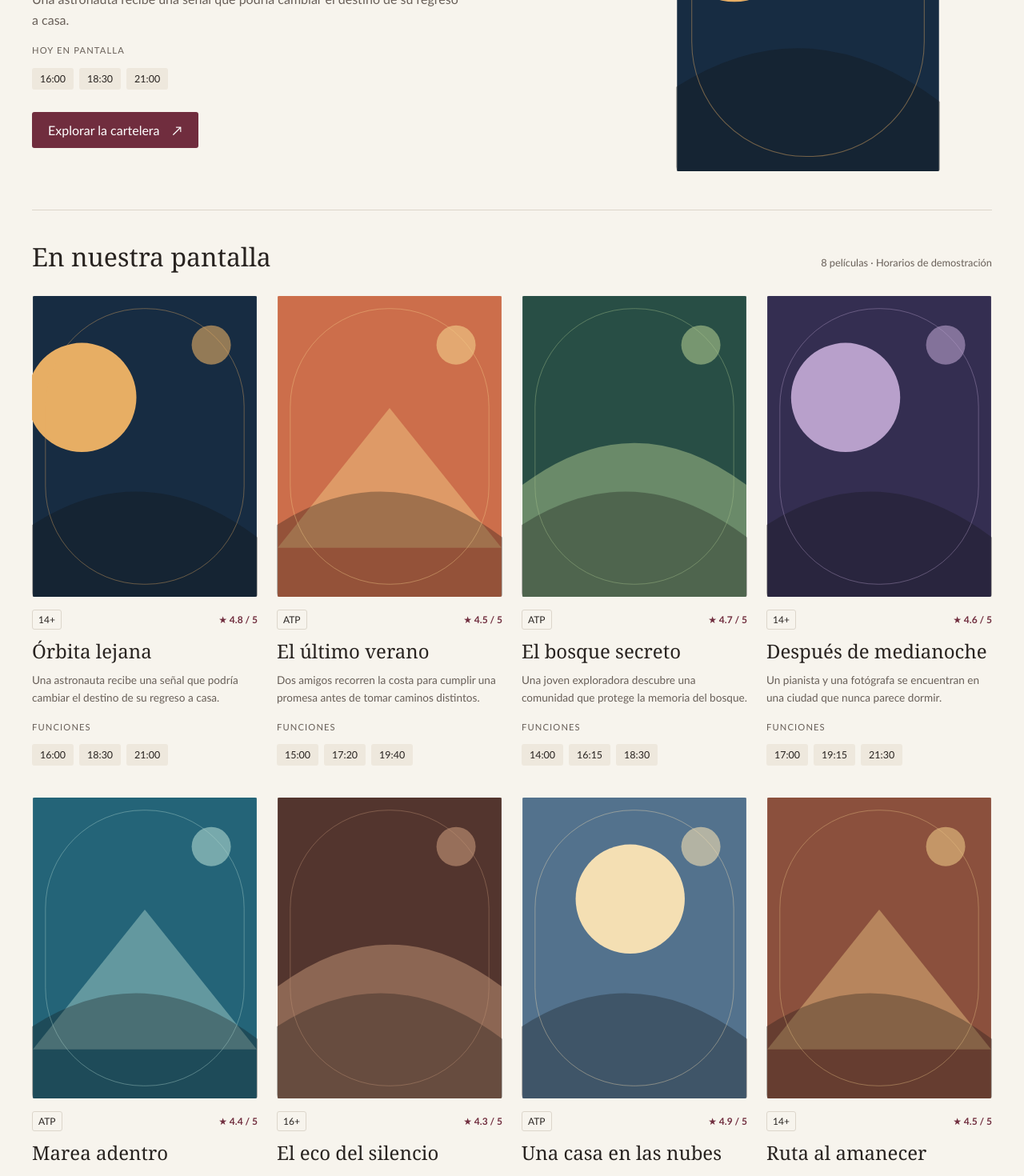
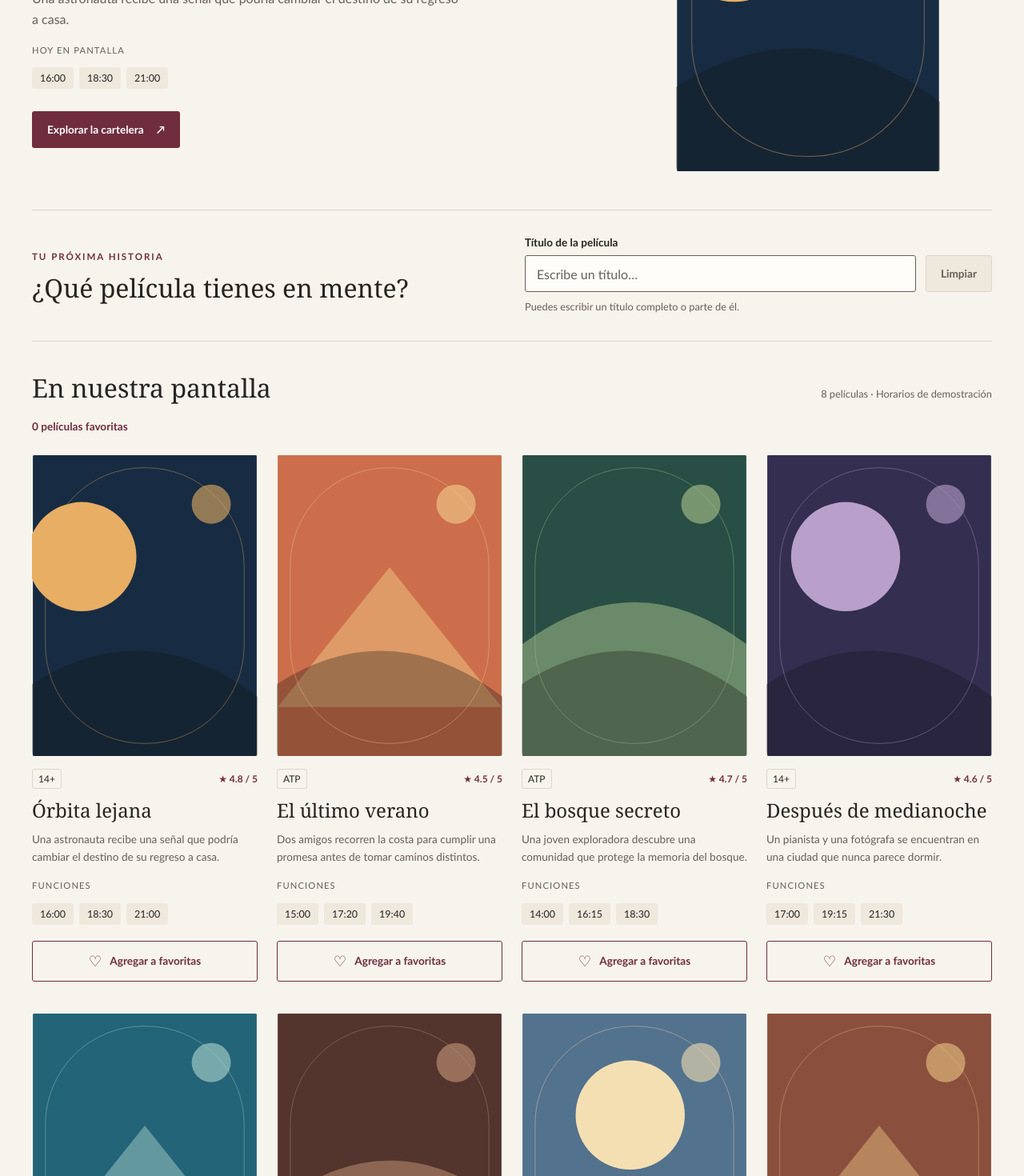
Before and after one commit to CODEcarbajal/Lab_09-React, a React (Vite) app: page / in a window 1280 px wide. Shown: the part 380-1850 px from the top of the page at 80% size. Built offline with nearby package versions, Linux system fonts and the light colour scheme.

Commit message:
feat: implementar componentes y eventos del laboratorio 10 pasos 1 a 6

```diff
--- a/src/App.jsx
+++ b/src/App.jsx
@@ -1,17 +1,37 @@
+import { useState } from 'react'
 import Footer from './componentes/Footer.jsx'
 import { cine, navegacion } from './datos/cine.js'
 import Header from './componentes/Header.jsx'
 import Hero from './componentes/Hero.jsx'
 import MovieList from './componentes/MovieList.jsx'
+import MovieSearch from './componentes/MovieSearch/MovieSearch.jsx'
 import { peliculas } from './datos/peliculas.js'
 
 export default function App() {
+  const [favoriteIds, setFavoriteIds] = useState([])
+  const [searchText, setSearchText] = useState('')
+
+  function toggleFavorite(movieId) {
+    setFavoriteIds((currentIds) => (
+      currentIds.includes(movieId)
+        ? currentIds.filter((id) => id !== movieId)
+        : [...currentIds, movieId]
+    ))
+  }
+
   return (
     <>
       <Header nombre={cine.nombre} navegacion={navegacion} />
       <main id="inicio" className="contenedor">
         <Hero pelicula={peliculas[0]} />
-        <MovieList peliculas={peliculas} />
+        <section className="search-panel" aria-labelledby="search-heading">
+          <div>
+            <span className="etiqueta">Tu próxima historia</span>
+            <h2 id="search-heading">¿Qué película tienes en mente?</h2>
+          </div>
+          <MovieSearch value={searchText} onChange={setSearchText} />
+        </section>
+        <MovieList peliculas={peliculas} favoriteIds={favoriteIds} onToggleFavorite={toggleFavorite} />
       </main>
       <Footer cine={cine} />
     </>
--- /dev/null
+++ b/src/componentes/Button/Button.jsx
@@ -0,0 +1,9 @@
+export default function Button({ children, variant = 'primary', className = '', href, type = 'button', ...props }) {
+  const classes = `button button--${variant} ${className}`.trim()
+
+  if (href) {
+    return <a className={classes} href={href} {...props}>{children}</a>
+  }
+
+  return <button className={classes} type={type} {...props}>{children}</button>
+}
--- a/src/componentes/Hero.jsx
+++ b/src/componentes/Hero.jsx
@@ -1,3 +1,5 @@
+import Button from './Button/Button.jsx'
+
 export default function Hero({ pelicula }) {
   return (
     <section className="portada" aria-labelledby="titulo-principal">
@@ -17,7 +19,7 @@ export default function Hero({ pelicula }) {
             <li key={hora}><time dateTime={hora}>{hora}</time></li>
           ))}
         </ul>
-        <a className="portada-enlace" href="#cartelera">Explorar la cartelera <span aria-hidden="true">↗</span></a>
+        <Button className="portada-enlace" href="#cartelera">Explorar la cartelera <span aria-hidden="true">↗</span></Button>
       </div>
       <img className="portada-imagen" src={pelicula.imagen} alt={`Cartel ilustrado de ${pelicula.titulo}`} width="600" height="800" />
     </section>
--- a/src/componentes/MovieCard.jsx
+++ b/src/componentes/MovieCard.jsx
@@ -1,4 +1,6 @@
-export default function MovieCard({ pelicula }) {
+import Button from './Button/Button.jsx'
+
+export default function MovieCard({ pelicula, isFavorite = false, onToggleFavorite }) {
   return (
     <article className="pelicula" aria-labelledby={`titulo-${pelicula.id}`}>
       <img src={pelicula.imagen} alt={`Cartel ilustrado de ${pelicula.titulo}`} width="600" height="800" />
@@ -12,6 +14,16 @@ export default function MovieCard({ pelicula }) {
       <ul className="horarios" aria-label={`Horarios de ${pelicula.titulo}`}>
         {pelicula.horarios.map((hora) => <li key={hora}><time dateTime={hora}>{hora}</time></li>)}
       </ul>
+      <Button
+        variant={isFavorite ? 'primary' : 'secondary'}
+        className="favorite-button"
+        aria-pressed={isFavorite}
+        aria-label={`${isFavorite ? 'Quitar de' : 'Agregar a'} favoritas: ${pelicula.titulo}`}
+        onClick={() => onToggleFavorite(pelicula.id)}
+      >
+        <span aria-hidden="true">{isFavorite ? '♥' : '♡'}</span>
+        {isFavorite ? 'En favoritas' : 'Agregar a favoritas'}
+      </Button>
     </article>
   )
 }
--- a/src/componentes/MovieList.jsx
+++ b/src/componentes/MovieList.jsx
@@ -1,14 +1,24 @@
 import MovieCard from './MovieCard.jsx'
 
-export default function MovieList({ peliculas }) {
+export default function MovieList({ peliculas, favoriteIds = [], onToggleFavorite }) {
   return (
     <section id="cartelera" className="cartelera" aria-labelledby="titulo-cartelera">
       <div className="titulo-seccion">
         <h2 id="titulo-cartelera">En nuestra pantalla</h2>
         <p className="nota">{peliculas.length} películas · Horarios de demostración</p>
       </div>
+      <p className="favorites-count" role="status">
+        {favoriteIds.length} {favoriteIds.length === 1 ? 'película favorita' : 'películas favoritas'}
+      </p>
       <div className="rejilla">
-        {peliculas.map((pelicula) => <MovieCard key={pelicula.id} pelicula={pelicula} />)}
+        {peliculas.map((pelicula) => (
+          <MovieCard
+            key={pelicula.id}
+            pelicula={pelicula}
+            isFavorite={favoriteIds.includes(pelicula.id)}
+            onToggleFavorite={onToggleFavorite}
+          />
+        ))}
       </div>
     </section>
   )
--- /dev/null
+++ b/src/componentes/MovieSearch/MovieSearch.jsx
@@ -0,0 +1,27 @@
+import { useId } from 'react'
+import Button from '../Button/Button.jsx'
+
+export default function MovieSearch({ value, onChange }) {
+  const inputId = useId()
+  const hintId = `${inputId}-hint`
+
+  return (
+    <div className="movie-search">
+      <label className="form-label" htmlFor={inputId}>Título de la película</label>
+      <div className="movie-search-controls">
+        <input
+          className="form-input"
+          id={inputId}
+          name="movie-search"
+          type="search"
+          value={value}
+          onChange={(event) => onChange(event.target.value)}
+          placeholder="Escribe un título…"
+          aria-describedby={hintId}
+        />
+        <Button variant="secondary" disabled={!value} onClick={() => onChange('')}>Limpiar</Button>
+      </div>
+      <p id={hintId} className="form-hint">Puedes escribir un título completo o parte de él.</p>
+    </div>
+  )
+}
--- a/src/estilos/base.css
+++ b/src/estilos/base.css
@@ -2,11 +2,18 @@
 html { scroll-behavior: smooth; scroll-padding-top: 2rem; }
 body { margin: 0; }
 a { color: inherit; text-underline-offset: 5px; }
-a:focus-visible { outline: 3px solid var(--vino); outline-offset: 5px; }
+a:focus-visible, button:focus-visible, input:focus-visible { outline: 3px solid var(--vino); outline-offset: 5px; }
+button, input { font: inherit; }
+button { cursor: pointer; }
+button:disabled { cursor: not-allowed; }
 img { display: block; max-width: 100%; }
 h1, h2, h3, p { margin: 0; }
 h1, h2, h3 { font-family: Georgia, 'Times New Roman', serif; font-weight: 400; }
 p { line-height: 1.65; }
+.form-label { display: block; margin-bottom: 8px; font-size: 0.85rem; font-weight: 700; }
+.form-input { width: 100%; min-width: 0; min-height: 46px; padding: 12px 14px; color: var(--tinta); background: #fffdf9; border: 1px solid var(--gris); border-radius: 3px; }
+.form-input::placeholder { color: var(--gris); }
+.form-hint { margin-top: 8px; color: var(--gris); font-size: 0.8rem; }
 ::selection { color: white; background: var(--vino); }
 @media (prefers-reduced-motion: reduce) {
   html { scroll-behavior: auto; }
--- a/src/estilos/componentes.css
+++ b/src/estilos/componentes.css
@@ -2,8 +2,21 @@
 .nota { color: var(--gris); font-size: 0.8rem; }
 .portada-imagen { width: 100%; height: auto; max-width: 330px; justify-self: center; aspect-ratio: 3 / 4; object-fit: cover; border-radius: 3px; }
 .portada-meta { display: flex; align-items: center; flex-wrap: wrap; gap: 14px; margin-bottom: 20px; font-size: 0.85rem; }
-.portada-enlace { display: inline-flex; align-items: center; gap: 16px; margin-top: 28px; padding: 13px 20px; background: var(--vino); color: white; text-decoration: none; border-radius: 3px; }
-.portada-enlace:hover { background: #55222f; }
+.button { display: inline-flex; align-items: center; justify-content: center; gap: 10px; min-height: 46px; padding: 12px 18px; border: 1px solid transparent; border-radius: 3px; font-size: 0.85rem; font-weight: 700; line-height: 1.35; text-align: center; text-decoration: none; }
+.button--primary { background: var(--vino); color: white; }
+.button--primary:hover { background: #55222f; }
+.button--secondary { background: transparent; border-color: var(--vino); color: var(--vino); }
+.button--secondary:hover { background: #eee3e2; }
+.button:disabled { color: var(--gris); border-color: var(--borde); background: #eee8dd; }
+.portada-enlace { margin-top: 28px; gap: 16px; }
+.favorite-button { width: 100%; margin-top: 20px; }
+.favorite-button span { font-size: 1.15rem; }
+.favorites-count { margin: -12px 0 24px; color: var(--vino); font-size: 0.85rem; font-weight: 700; }
+.movie-search { min-width: 0; }
+.movie-search-controls { display: flex; align-items: stretch; gap: 12px; }
+@media (max-width: 380px) {
+  .movie-search-controls { flex-direction: column; }
+}
 .pelicula img { width: 100%; height: auto; aspect-ratio: 3 / 4; object-fit: cover; border-radius: 3px; }
 .pelicula-meta { display: flex; justify-content: space-between; align-items: center; margin-block: 16px 10px; font-size: 0.75rem; }
 .clasificacion { padding: 4px 7px; border: 1px solid var(--borde); border-radius: 3px; }
--- a/src/estilos/distribucion.css
+++ b/src/estilos/distribucion.css
@@ -3,10 +3,15 @@
 .portada h1 { max-width: 800px; margin-block: 18px; font-size: clamp(2.8rem, 6vw, 5.2rem); line-height: 1.06; letter-spacing: -0.045em; }
 .portada p { max-width: 540px; color: var(--gris); }
 .cartelera { padding-block: 36px 64px; }
+.search-panel { display: grid; grid-template-columns: 1fr 1fr; align-items: center; gap: 32px; padding-block: 32px; border-bottom: 1px solid var(--borde); }
+.search-panel h2 { margin-top: 10px; font-size: clamp(1.6rem, 3vw, 2rem); }
 .titulo-seccion { display: flex; align-items: baseline; justify-content: space-between; gap: 20px; margin-bottom: 28px; }
 .titulo-seccion h2 { font-size: 2rem; }
 .rejilla { display: grid; grid-template-columns: repeat(4, minmax(0, 1fr)); gap: 40px 24px; }
-@media (max-width: 960px) { .rejilla { grid-template-columns: repeat(2, minmax(0, 1fr)); } }
+@media (max-width: 960px) {
+  .rejilla { grid-template-columns: repeat(2, minmax(0, 1fr)); }
+  .search-panel { grid-template-columns: 1fr; gap: 20px; }
+}
 @media (max-width: 540px) {
   .contenedor { width: calc(100% - 32px); }
   .portada { grid-template-columns: 1fr; gap: 28px; padding-block: 32px; }
```
Also changed, not shown: scripts/verificar.mjs (+30 -0 lines), 1 other file (tests, documents, lock files or other folders).
